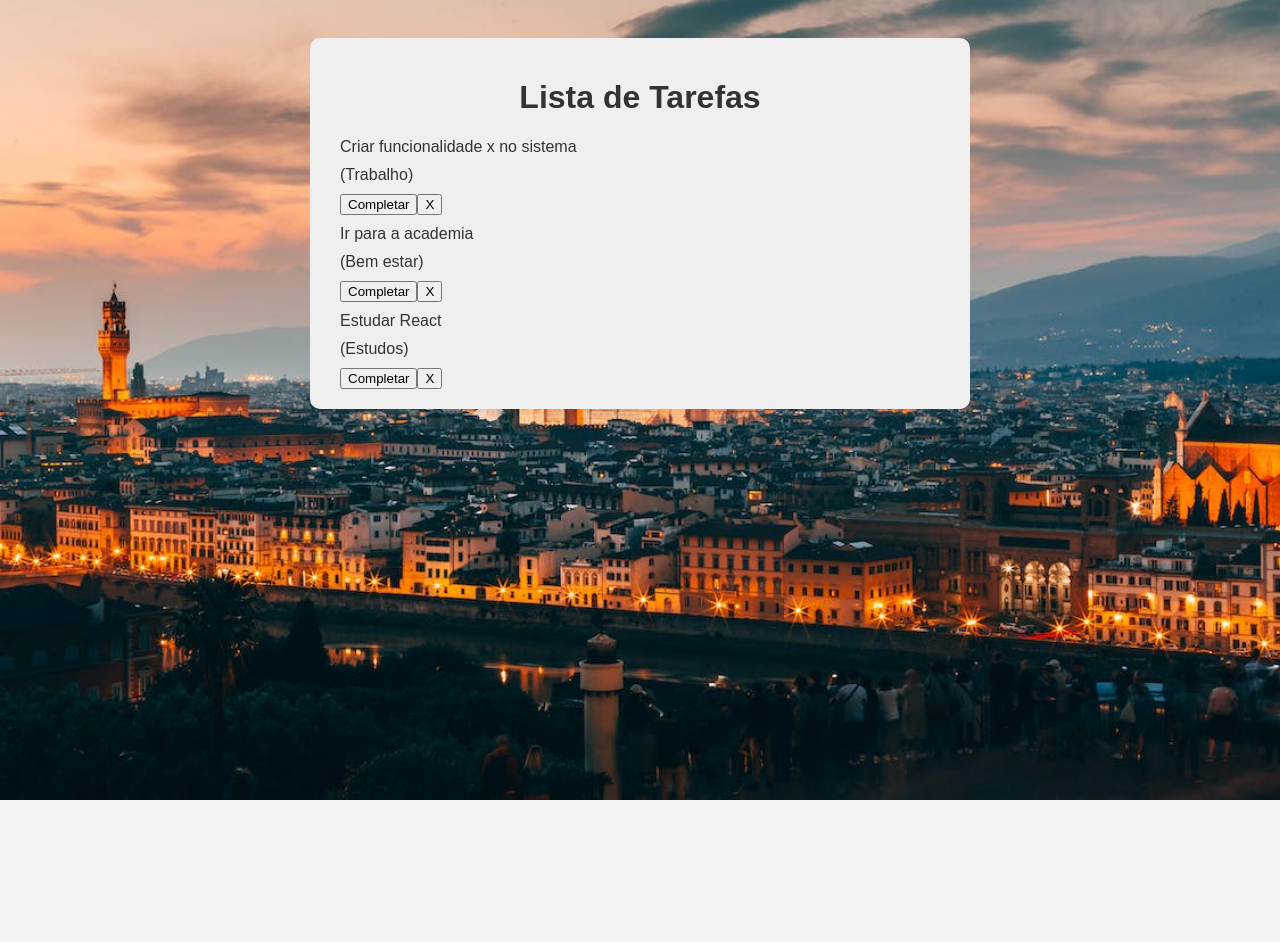
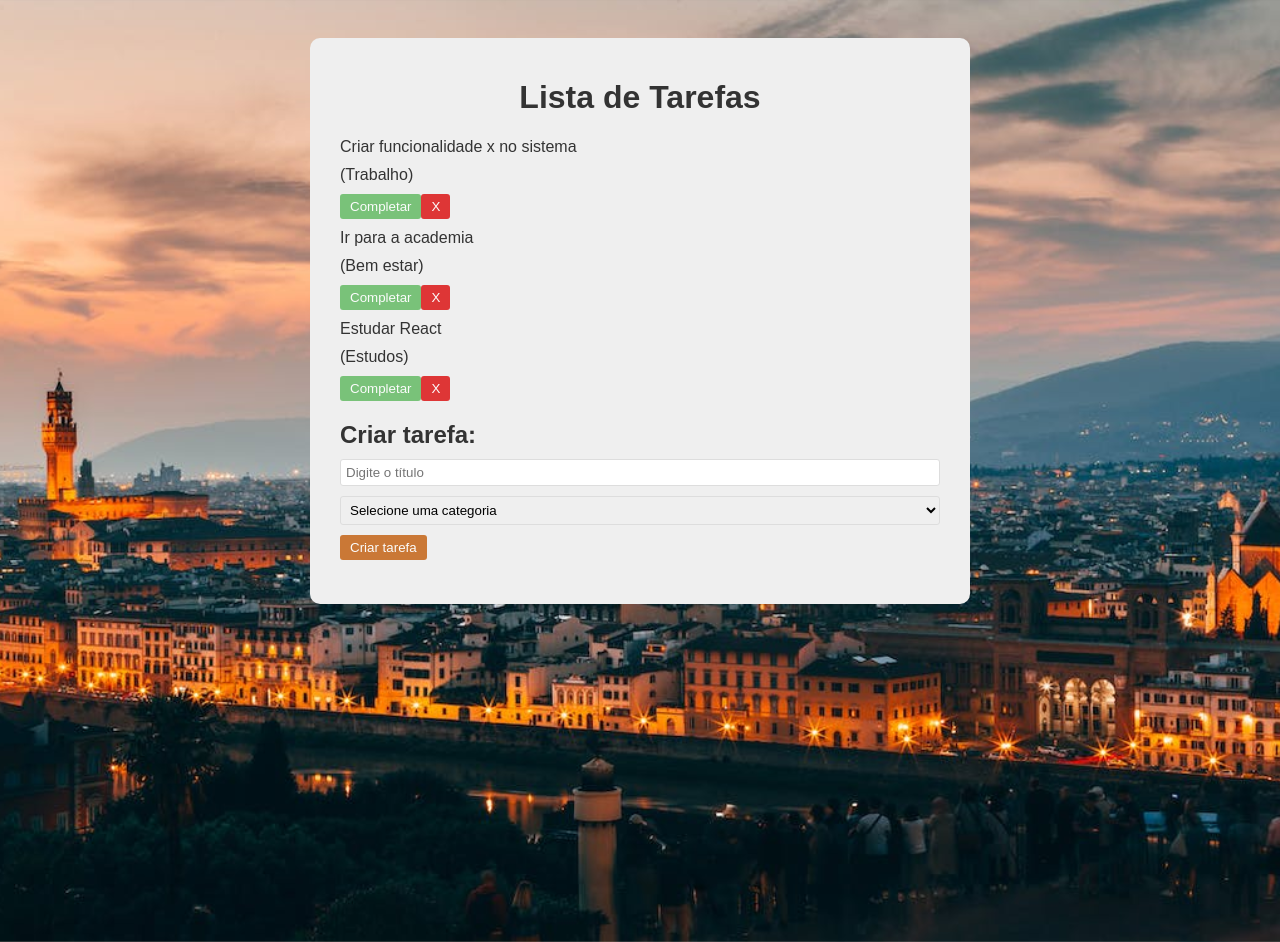
Before and after one commit to Git-LeAmaral/Todo_app_React, a React (Vite) app: page / in a window 1280 px wide. Before the commit the page ends 800 px from the top, so only its background shows below. Built offline with nearby package versions, Linux system fonts and the light colour scheme.

Commit message:
Criando form

```diff
--- a/src/App.css
+++ b/src/App.css
@@ -31,3 +31,38 @@
 input {
   box-sizing: border-box;
 }
+
+button {
+  background-color: #c15b08;
+  color: #fff;
+  padding: 5px 10px;
+  border: none;
+  border-radius: 3px;
+  cursor: pointer;
+  opacity: 0.8;
+  transition: 0.3s ease-in-out;
+}
+
+button:hover {
+  opacity: 1;
+}
+
+.complete {
+  background-color: #5cb85c;
+}
+
+.remove {
+  background-color: #da0909;
+}
+
+.todo-form {
+  padding-bottom: 1.5rem;
+}
+
+input, select {
+  padding: 5px;
+  margin-bottom: 10px;
+  border: 1px solid #DDD;
+  border-radius: 3px;
+  width: 100%;
+}
--- a/src/App.jsx
+++ b/src/App.jsx
@@ -3,6 +3,7 @@
 import { useState } from 'react'
 import Todo from './components/Todo';
 import "./App.css";
+import TodoForm from './components/TodoForm';
 
 function App() {
 
@@ -39,6 +40,8 @@
           ))}
         </div>
 
+        <TodoForm />
+
     </div>
   )
 }
--- a/src/components/Todo.jsx
+++ b/src/components/Todo.jsx
@@ -1,3 +1,4 @@
+/* eslint-disable no-unused-vars */
 import React from 'react'
 
 const Todo = ({ todo }) => {
@@ -10,8 +11,8 @@
     </div>
 
     <div>
-       <button>Completar</button>
-       <button>X</button>
+      <button className="complete"> Completar </button>
+      <button className="remove"> X </button>
     </div>
 
   </div>
--- /dev/null
+++ b/src/components/TodoForm.jsx
@@ -0,0 +1,25 @@
+/* eslint-disable no-unused-vars */
+import React from 'react'
+
+const TodoForm = () => {
+  return (
+    <div className="todo-form">
+        <h2>Criar tarefa:</h2>
+        <form>
+
+            <input type="text" placeholder="Digite o título" />
+            <select>
+                <option value="">Selecione uma categoria</option>
+                <option value="Trabalho">Trabalho</option>
+                <option value="Bem Estar">Bem Estar</option>
+                <option value="Estudos">Estudos</option>
+            </select>
+
+            <button type="submit">Criar tarefa</button>
+
+        </form>
+    </div>
+  )
+}
+
+export default TodoForm
```
Lines whose indentation alone changed are shown as unchanged.
